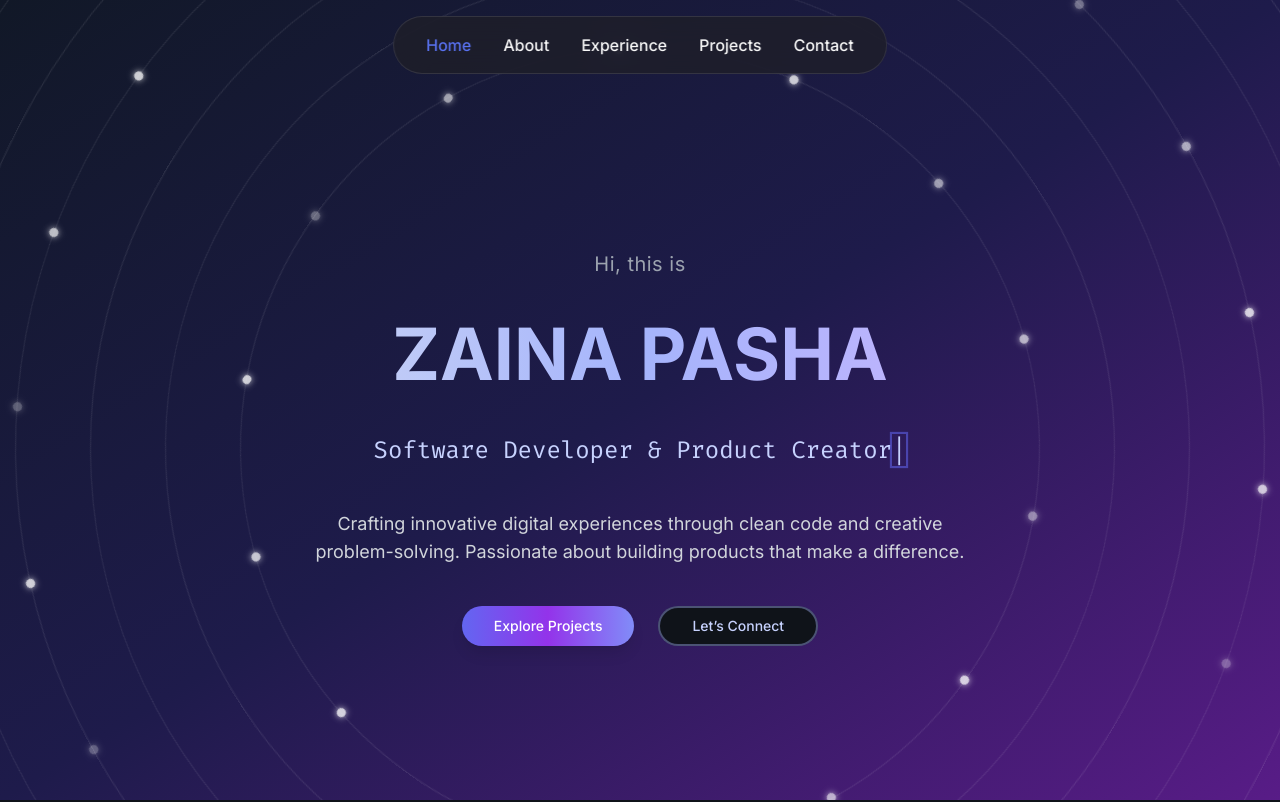
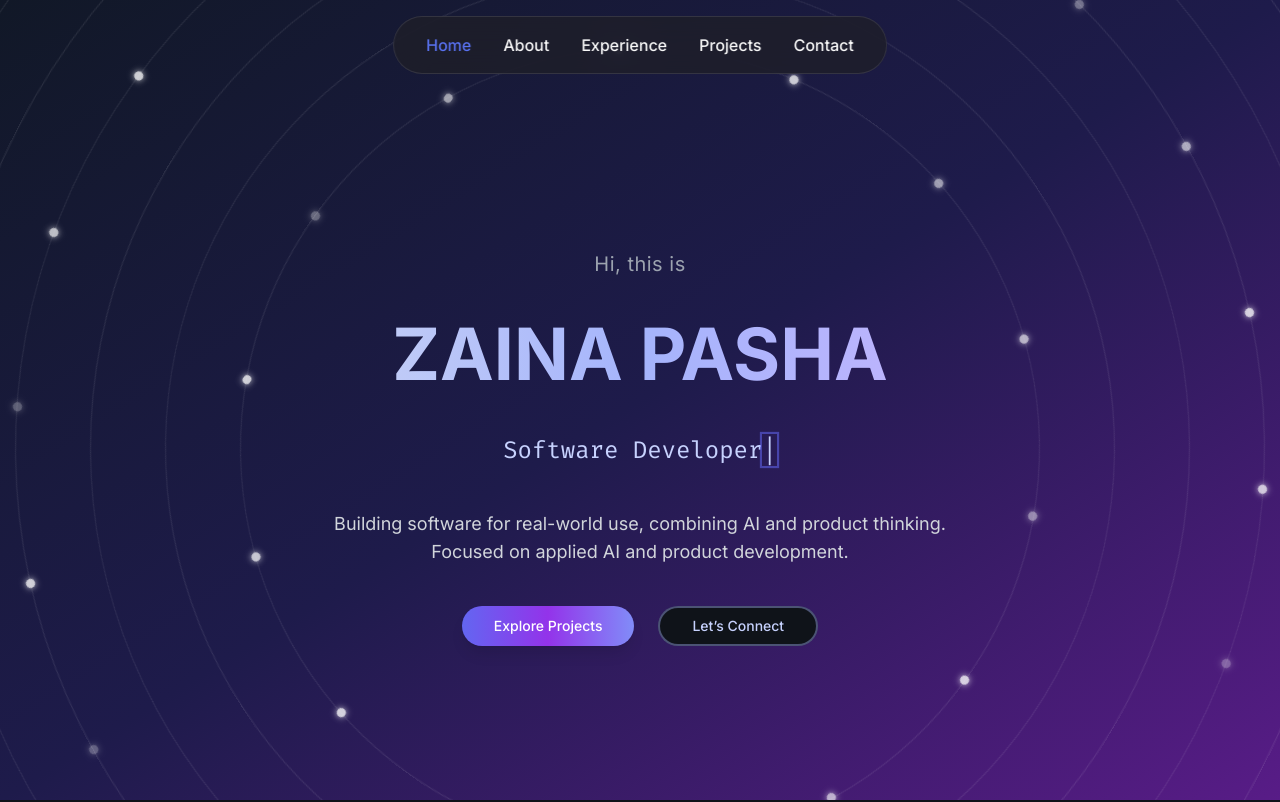
Before and after one commit to ZainaPasha/dev_portfolio, a React (Vite) app: page / in a window 1280 px wide. Shown: the top 802 px of the page. Built offline with nearby package versions, Linux system fonts and the light colour scheme; a web font is replaced by a local one.

Commit message:
Change Hero Section

```diff
--- a/src/components/HeroSection.tsx
+++ b/src/components/HeroSection.tsx
@@ -4,7 +4,7 @@ import { Button } from "@/components/ui/button";
 
 export default function HeroSection() {
   const [displayText, setDisplayText] = useState("");
-  const fullText = "Software Developer & Product Creator";
+  const fullText = "Software Developer";
 
   useEffect(() => {
     let index = 0;
@@ -150,8 +150,8 @@ export default function HeroSection() {
             animate={{ opacity: 1 }}
             transition={{ delay: 1.5 }}
           >
-            Crafting innovative digital experiences through clean code and creative problem-solving.
-            Passionate about building products that make a difference.
+            Building software for real-world use, combining AI and product thinking.
+            Focused on applied AI and product development.
           </motion.p>
 
           <motion.div
```
